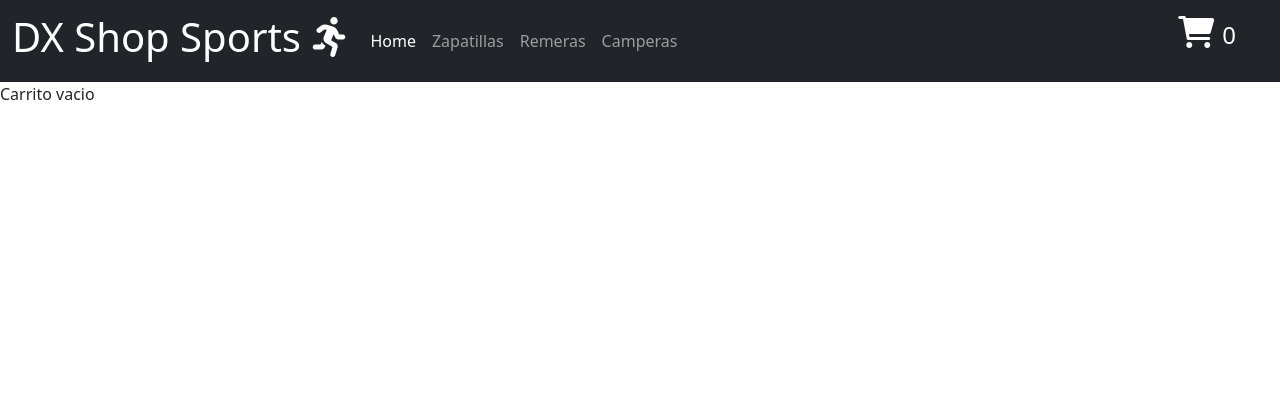
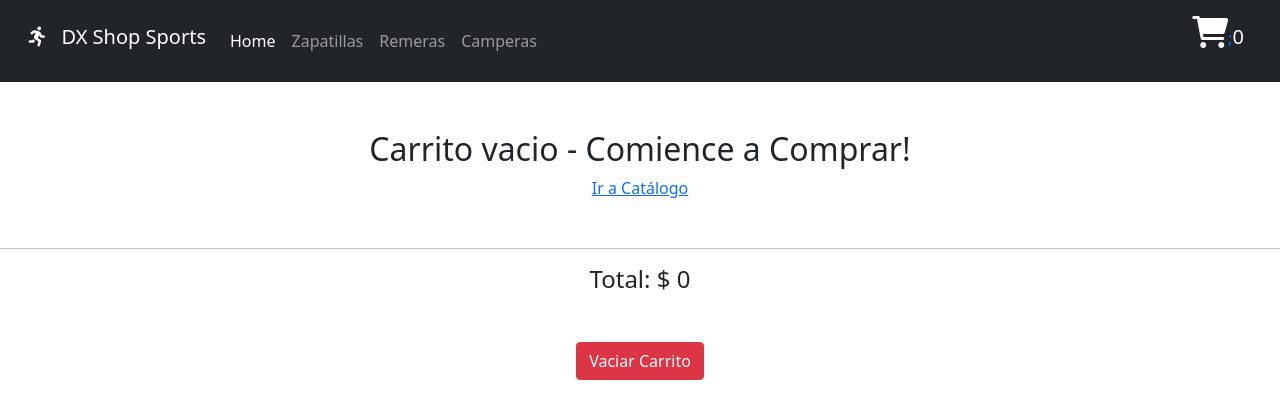
Before and after one commit to rdojeda/dx-shop-sports, a React (Create React App) app: page /cart in a window 1280 px wide. Shown: the top 418 px of the page. Built offline with nearby package versions, Linux system fonts and the light colour scheme; the HTML template or start-up script is replaced by a standard one.

Commit message:
versión 1.7 CartView

```diff
--- a/src/Context/Context.js
+++ b/src/Context/Context.js
@@ -32,12 +32,20 @@ export const CartProvider = ({ children }) => {
     }
   };
 
-  /*  const deleteItem = (item) =>
-    cartItems.filter((product) => product.id !== item.id); //función incompleta */
+  const deleteItem = (id) => {
+    let res = cartItems.filter((e) => e.id !== id);
+    setCartItems(res);
+  };
+
+  const clearAll = () => {
+    setCartItems([]);
+  };
+
+
 
   return (
     <CartContext.Provider
-      value={{ cartCount, cartItems, addItem, show, handleShow }}
+      value={{ cartCount, cartItems, addItem, show, handleShow, deleteItem, clearAll }}
     >
       {children}
     </CartContext.Provider>
--- a/src/components/Cart.js
+++ b/src/components/Cart.js
@@ -1,11 +1,14 @@
 import { useCartContext } from "../Context/Context";
-
+import { Link } from 'react-router-dom'
 export const Cart = () => {
-  const { cartItems } = useCartContext()
+  const { cartItems, clearAll, deleteItem } = useCartContext()
   return (
     <>
       {cartItems.length === 0 ? (
-        <p>Carrito vacio</p>
+        <div className="text-center mt-5 mb-5">
+          <h2>Carrito vacio - Comience a Comprar!</h2>
+          <Link to="/">Ir a Catálogo</Link>
+        </div>
       ) : (
         cartItems.map((i) => {
           return (
@@ -18,12 +21,32 @@ export const Cart = () => {
                     </p>
                     <img src={i.pictureUrl} style={{ width: 200 }} />
                   </div>
+                  <div className="text-center">
+                    <button
+                      className="btn btn-warning"
+                      onClick={() => deleteItem(i.id)}
+                    >
+                      Eliminar Producto
+                    </button>
+                  </div>
                 </div>
               </div>
             </>
           );
         })
       )}
+      <hr />
+      <div className="text-center h4">
+        {`Total: $ ${cartItems.reduce(
+          (ac, item) => ac + item.price * item.quantity,
+          0
+        )}`}
+      </div>
+      <div className="text-center mt-5">
+        <button className="btn btn-danger" onClick={clearAll}>
+          Vaciar Carrito
+        </button>
+      </div>
     </>
   );
 }
--- a/src/components/CartWidget.js
+++ b/src/components/CartWidget.js
@@ -1,6 +1,21 @@
+import { useCartContext } from "../Context/Context";
 
 export const CartWidget = () => {
-    return (
-      <h1> DX Shop Sports  <i className="fas fa-running"></i></h1>
+
+  const { cartItems } = useCartContext()
+
+  return (
+    <>
+      <div>
+        <i className="text-white fas fa-cart-shopping fa-2x"> </i>;
+         <span className="h5 text-white">
+        {cartItems.reduce((ac, item) => ac + item.quantity, 0)}
+      </span>
+      </div>
+
+
+    </>
   );
+
+
 };
--- a/src/components/Item.js
+++ b/src/components/Item.js
@@ -13,7 +13,7 @@ export const Item = ({id, title, pictureUrl, price}) => {
              <hr></hr>
              <div className="card-footer">
                <Link to={`/items/${id}`} className="btn bt-primary">
-                 <button className="btn btn-primary">Ir al Carrito</button>
+                 <button className="btn btn-primary">Comprar</button>
                </Link>
              </div>
            </div>
--- a/src/components/ItemDetailContainer.js
+++ b/src/components/ItemDetailContainer.js
@@ -4,7 +4,6 @@ import { useEffect, useState } from "react";
 import { productos } from "../data/productos";
 import { ItemCount } from "./ItemCount";
 import { ShowCounter } from "./ShowCounter";
-import { CartShoppingWidget } from "./CartShoppingWidget";
 import { useCartContext } from "../Context/Context";
 
 export const ItemDetailContainer = () => {
@@ -65,7 +64,7 @@ export const ItemDetailContainer = () => {
                     condition={show}
                     stock={detail.stock}
                   />
-                  <CartShoppingWidget count={count}/>
+
                 </div>
 
                   <button
--- a/src/components/NavBar.js
+++ b/src/components/NavBar.js
@@ -3,7 +3,7 @@ import { NavLink } from 'react-router-dom';
 import "../App.css";
 
 import { CartWidget } from './CartWidget';
-import { CartShoppingWidget } from './CartShoppingWidget';
+
 import { CartContext } from '../Context/Context';
 
 export const NavBar = () => {
@@ -13,6 +13,12 @@ export const NavBar = () => {
     <>
       <nav className="navbar navbar-expand-lg navbar-dark bg-dark">
         <div className="container-fluid">
+          <NavLink className="navbar-brand" to="/">
+            <h1 className='h5'>
+              <i className="fas fa-running mx-3"></i>
+              DX Shop Sports
+            </h1>
+          </NavLink>
           <button
             className="navbar-toggler"
             type="button"
@@ -24,17 +30,11 @@ export const NavBar = () => {
           >
             <span className="navbar-toggler-icon"></span>
           </button>
-            <NavLink className="navbar-brand" to="/">
-              <CartWidget />
-            </NavLink>
+
           <div className="collapse navbar-collapse" id="navbarTogglerDemo03">
             <ul className="navbar-nav me-auto mb-2 mb-lg-0">
               <li className="nav-item">
-                  <NavLink
-                    className="nav-link active"
-                    aria-current="page"
-                    to="/"
-                  >
+                <NavLink className="nav-link active" aria-current="page" to="/">
                   Home
                 </NavLink>
               </li>
@@ -57,7 +57,8 @@ export const NavBar = () => {
             <ul className="d-flex">
               <li className="nav-item me-2">
                 <NavLink className="nav-link" to="/cart">
-                  <CartShoppingWidget /><span className="text-white h4 m-2">{cartCount}</span>
+                  <CartWidget />
+
                 </NavLink>
               </li>
             </ul>
```
Also changed, not shown: src/Context/CartContext.jsx (added, +22 -0 lines). Lines whose indentation alone changed are shown as unchanged.
